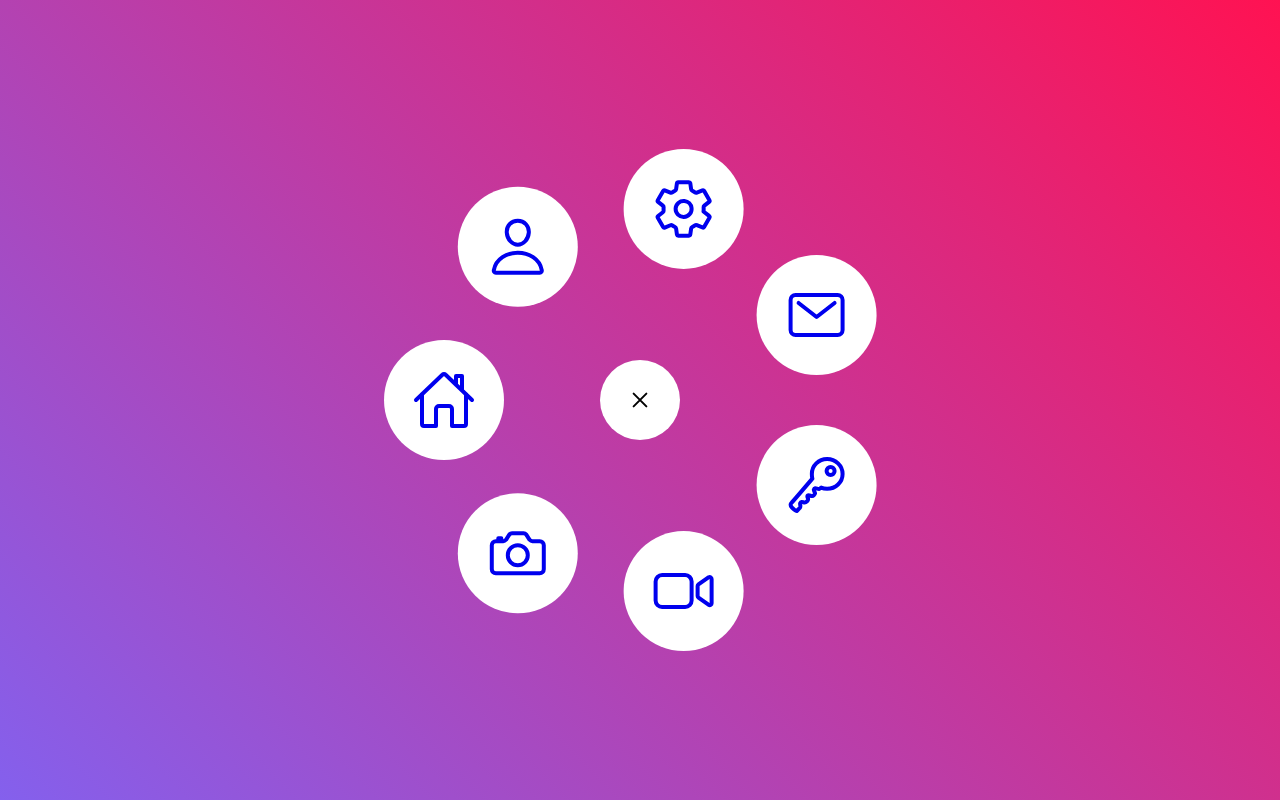
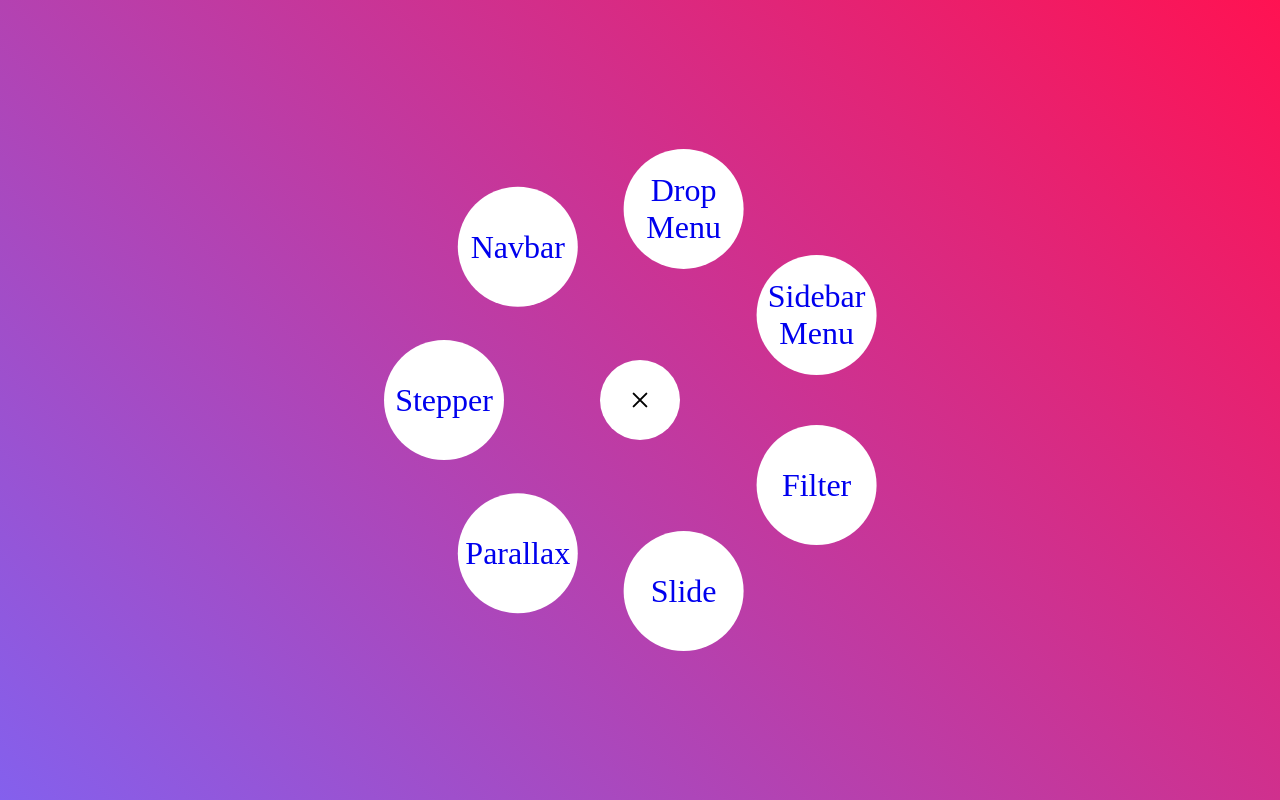
Before and after one commit to SpearJin/toy_features, a website with bundled scripts: page manager/index.html in a window 1280 px wide. Both pictures are taken after a click on the element 640 px from the left and 400 px from the top of the page. Built offline with nearby package versions, Linux system fonts and the light colour scheme; files whose address does not match are found by name.

Commit message:
slide, menu 마크업 수정

```diff
--- a/06. slide/main.js
+++ b/06. slide/main.js
@@ -11,10 +11,8 @@ $slide.innerHTML = `
           <span>
             <i class="fas fa-arrow-left"></i>
           </span>
-          <span>Preview</span>
         </button>
         <button class="btn next">
-          <span>Next</span>
           <span>
             <i class="fas fa-arrow-right"></i>
           </span>
--- a/08. menu/main.js
+++ b/08. menu/main.js
@@ -17,37 +17,39 @@ $menu.innerHTML = `
     <ul class="list">
       <li class="list-item" style="--i: 0" data-menu="Stepper">
         <a href="#" class="item-link">
-          <ion-icon name="home-outline">Stepper</ion-icon>
+          Stepper
         </a>
       </li>
       <li class="list-item" style="--i: 1" data-menu="Navbar">
         <a href="#" class="item-link">
-          <ion-icon name="person-outline"></ion-icon>
+          Navbar
         </a>
       </li>
       <li class="list-item" style="--i: 2" data-menu="DropMenu">
         <a href="#" class="item-link">
-          <ion-icon name="settings-outline"></ion-icon>
+          Drop<br/>
+          Menu
         </a>
       </li>
       <li class="list-item" style="--i: 3" data-menu="SideBar">
         <a href="#" class="item-link">
-          <ion-icon name="mail-outline"></ion-icon>
+          Sidebar<br/>
+          Menu
         </a>
       </li>
       <li class="list-item" style="--i: 4" data-menu="Filter">
         <a href="#" class="item-link">
-          <ion-icon name="key-outline"></ion-icon>
+          Filter
         </a>
       </li>
       <li class="list-item" style="--i: 5" data-menu="Slide">
         <a href="#" class="item-link">
-          <ion-icon name="videocam-outline"></ion-icon>
+          Slide
         </a>
       </li>
       <li class="list-item" style="--i: 6" data-menu="Parallax">
         <a href="#" class="item-link">
-          <ion-icon name="camera-outline"></ion-icon>
+          Parallax
         </a>
       </li>
     </ul>
--- a/08. menu/style.css
+++ b/08. menu/style.css
@@ -81,7 +81,9 @@ body {
   height: 120px;
   border-radius: 50%;
   background: #fff;
-  font-size: 4em;
+  font-size: 2em;
+  text-align: center;
+  text-decoration: none;
   opacity: 0;
   transition: 1.5s;
 }
```
Also changed, not shown: 06. slide/index.html (+0 -2 lines).
